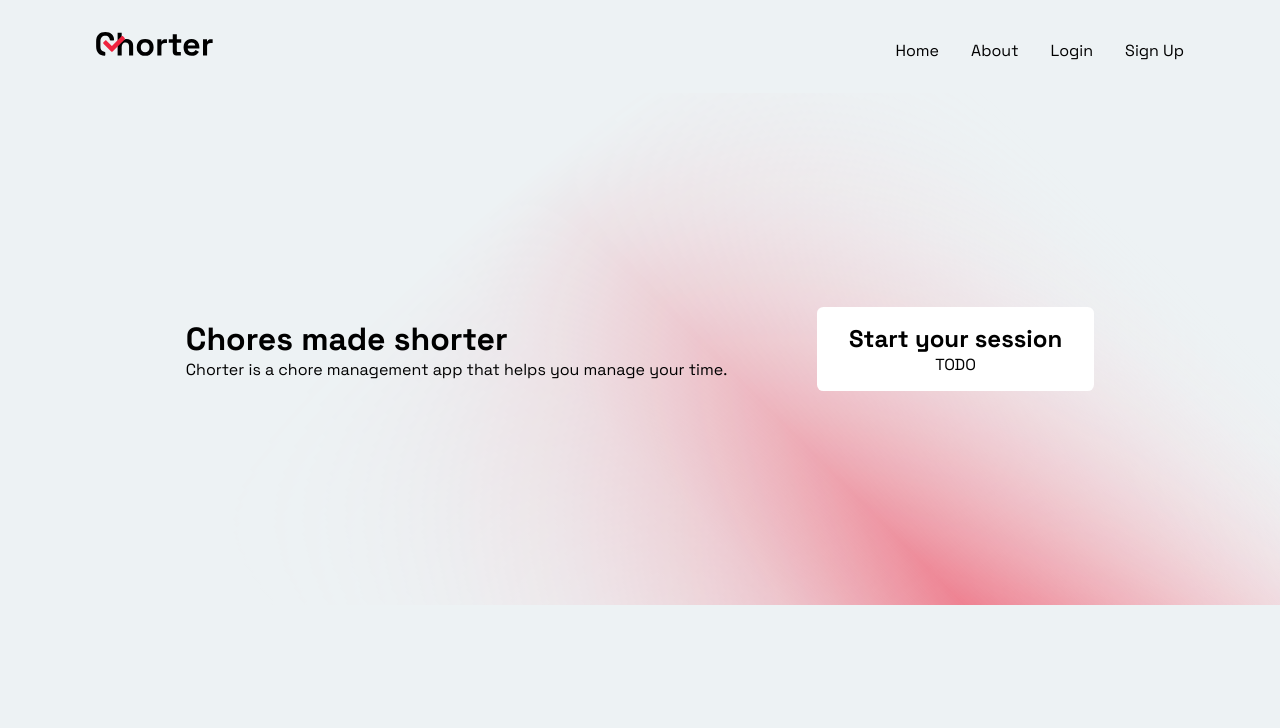
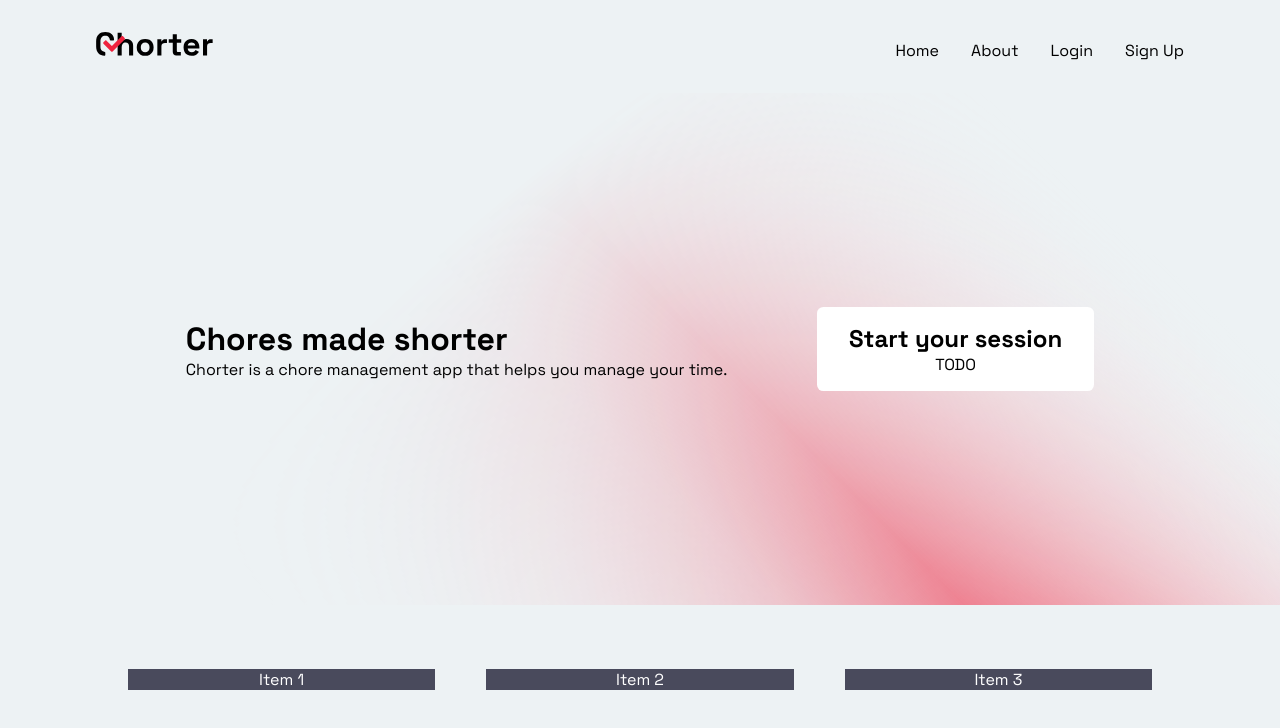
Before and after one commit to lutzseverino/dam-m04--chorter, a Next.js app: page / in a window 1280 px wide. Shown: the top 728 px of the page. Built offline with nearby package versions, Linux system fonts and the light colour scheme.

Commit message:
feat: add footer in index

```diff
--- a/pages/index.jsx
+++ b/pages/index.jsx
@@ -3,6 +3,7 @@ import NavBar from "../components/NavBar";
 import Dialog from "../components/Dialog";
 
 import styled from "styled-components";
+import Footer from "../components/Footer";
 
 const StyledMain = styled.main`
   display: flex;
@@ -54,7 +55,9 @@ export default function Home() {
         </StyledAction>
       </StyledMain>
 
-      {/* <Footer /> */}
+      <Footer />
+
     </>
+
   );
 }
```
